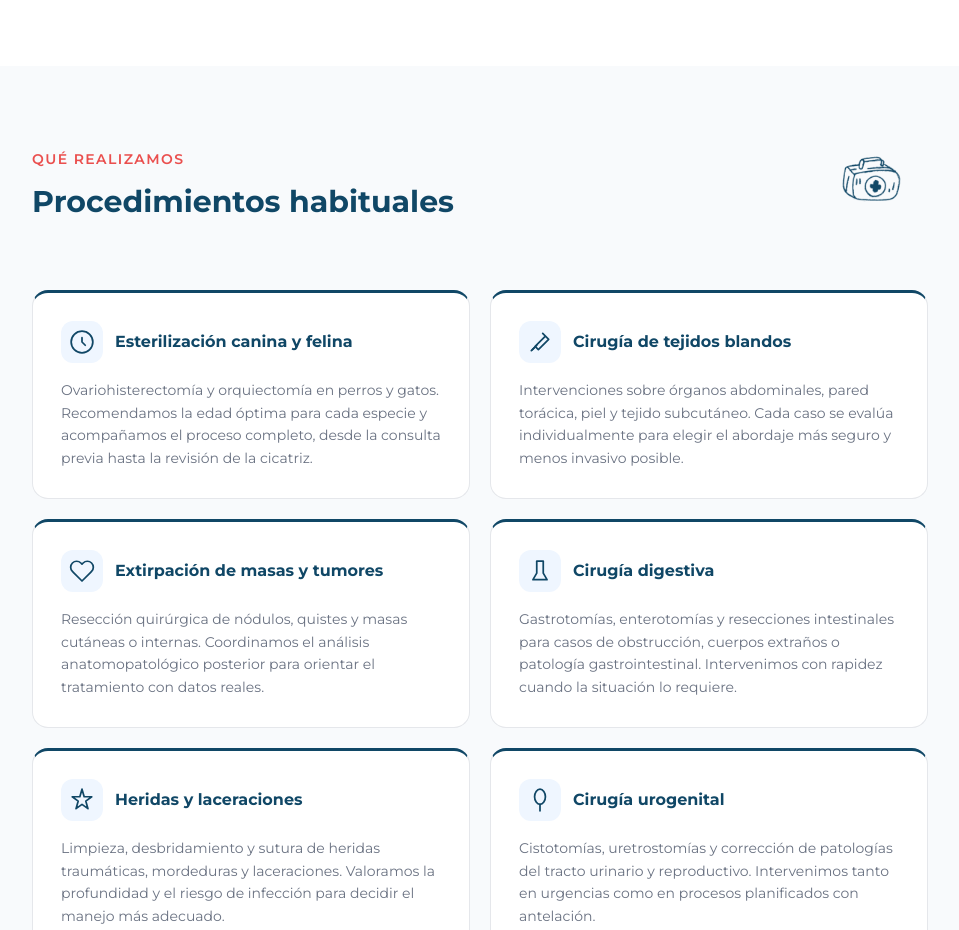
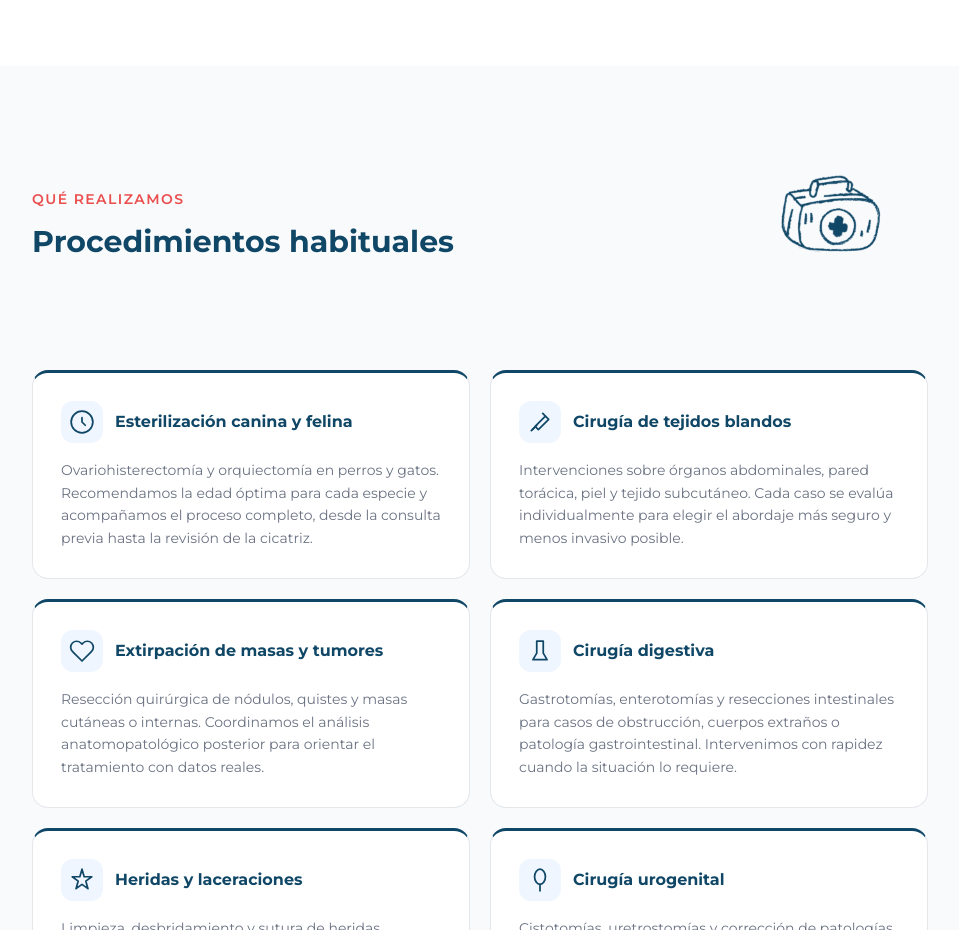
Before and after one commit to frandevp/Veter-web, a Next.js app in the folder veter-web/: page /cirugia-general in a window 1280 px wide. Shown: the part 940-1870 px from the top of the page, without its empty margins (160-1119 px from the left). Built offline with nearby package versions, Linux system fonts and the light colour scheme.

Commit message:
fix: ilustración procedimientos más grande

```diff
--- a/veter-web/app/cirugia-general/page.tsx
+++ b/veter-web/app/cirugia-general/page.tsx
@@ -167,9 +167,9 @@ Procedimientos habituales
 <Image
 src="/images/ilustracion-cirugia.png"
 alt=""
-width={120}
-height={120}
-className="w-28 h-auto"
+width={200}
+height={200}
+className="w-48 h-auto"
 aria-hidden="true"
 />
 </div>
```
